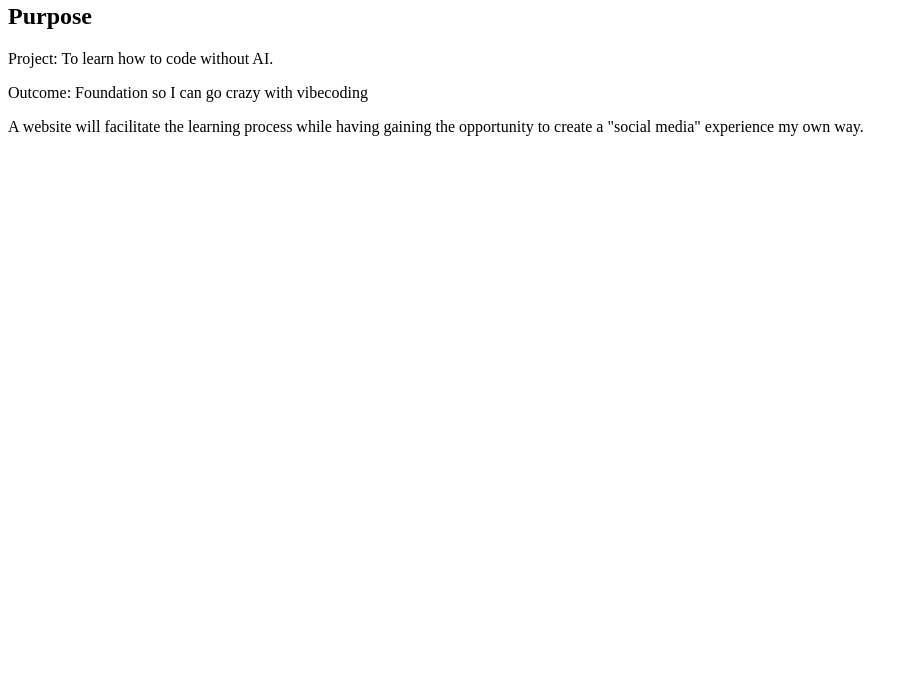
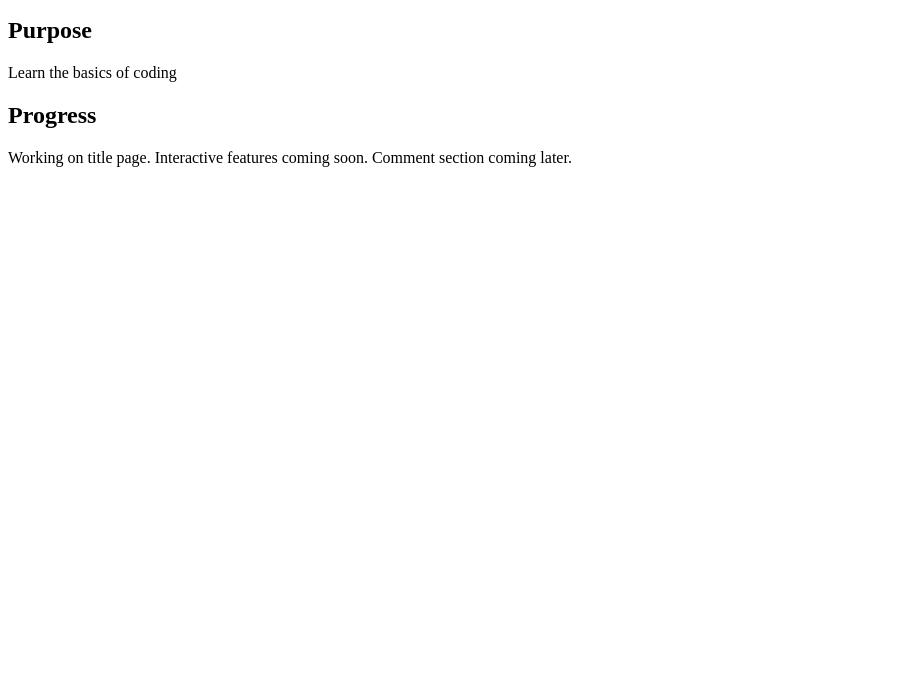
Before and after one commit to Lapineau-MM/lathe-visosas, a plain HTML site: page index.html in a window 1280 px wide. Shown: the part 101-800 px from the top of the page, without its empty margins (0-918 px from the left). Drawn offline with Linux system fonts and the light colour scheme.

Commit message:
Add files via upload

```diff
--- a/index.html
+++ b/index.html
@@ -1,7 +1,19 @@
-<h1>Lathe Viosas</h1>
-<p>Welcome to my website</p>
+<!DOCTYPE html>
+<html lang="en">
+    <head>
+        <meta charset="UTF-8">
+        <title>Lathe Viosas</title>
+    </head>
 
-<h2>Purpose</h2>
-<p>Project: To learn how to code without AI.</p>
-<p>Outcome: Foundation so I can go crazy with vibecoding</p>
-<p>A website will facilitate the learning process while having gaining the opportunity to create a "social media" experience my own way.</p>
+<body>
+
+    <h1>Lathe Viosas</h1>
+    <p>Welcome to my website</p>
+
+    <h2>Purpose</h2>
+     <p>Learn the basics of coding</p>
+    <h2>Progress</h2>
+    <p>Working on title page. Interactive features coming soon. Comment section coming later.</p>
+
+
+</html>
```
